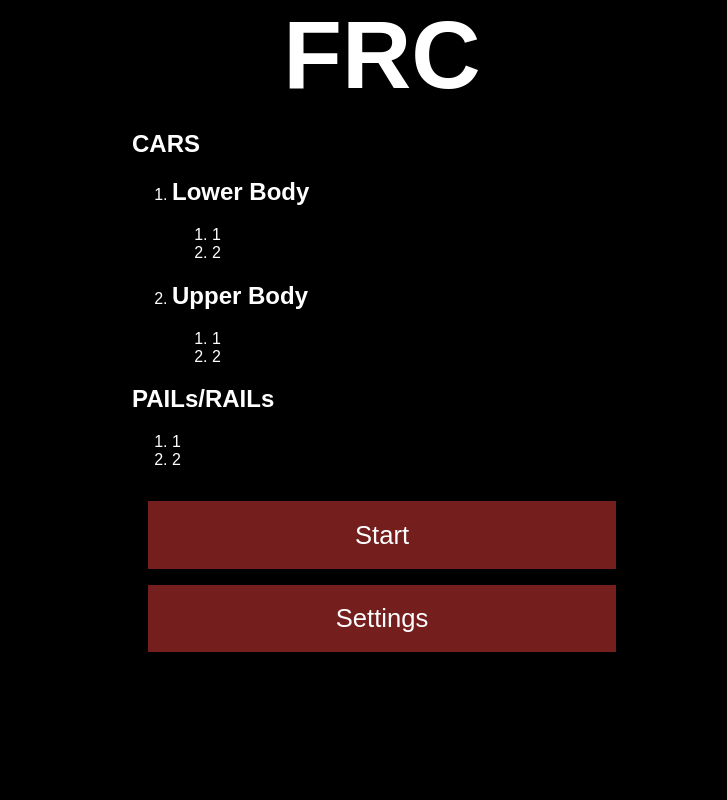
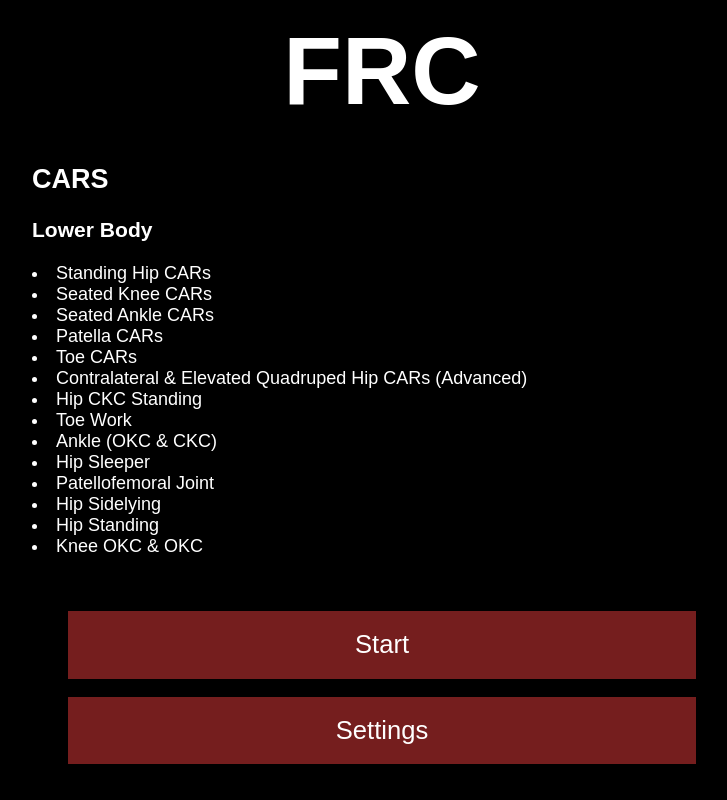
Before and after one commit to mattmazzola/frc, a React (Create React App) app: page / in a window 1280 px wide. Shown: the whole page, without its empty margins (258-985 px from the left). Built offline with nearby package versions, Linux system fonts and the light colour scheme.

Commit message:
Add movements list

```diff
--- a/src/App.css
+++ b/src/App.css
@@ -1,28 +1,29 @@
 .frc {
-  max-width: 500px;
-  margin: 0 auto;
   display: grid;
   grid-template-rows: min-content 1fr min-content;
+  grid-column: 2;
 }
 
 .frc_header {
   text-align: center;
   font-size: 3rem;
+  padding: 1rem 0;
 }
 .frc_header h1 {
   margin: 0;
 }
 
+.frc_main {
+  position: relative;
+  overflow: auto;
+}
+
 .frc_footer {
   display: grid;
   grid-gap: 1em;
-  padding: 1em;
+  padding: 2em;
 }
 
-.frc_footer button {
-  background: rgb(117, 30, 30);
-  border: none;
-  color: white;
-  font-size: 1.6rem;
-  padding: 0.75em 1em;
+.movements {
+  position: absolute;
 }
--- a/src/App.tsx
+++ b/src/App.tsx
@@ -1,5 +1,6 @@
 import * as React from 'react'
 import './App.css'
+import * as movements from './services/movements'
 
 class App extends React.Component {
   onClickStart() {
@@ -16,30 +17,33 @@ class App extends React.Component {
         <header className="frc_header">
           <h1>FRC</h1>
         </header>
-        <div>
-          <h2>CARS</h2>
-          <ol>
-            <li>
-              <h2>Lower Body</h2>
-              <ol>
-                <li>1</li>
-                <li>2</li>
-              </ol>
-            </li>
-            <li>
-            <h2>Upper Body</h2>
-              <ol>
-                <li>1</li>
-                <li>2</li>
-              </ol>
-            </li>
-          </ol>
-          <h2>PAILs/RAILs</h2>
-          <ol>
-            <li>1</li>
-            <li>2</li>
-          </ol>
-        </div>
+        <main className="frc_main">
+          <div className="movements">
+            <h2>CARS</h2>
+            <h3>Lower Body</h3>
+            {movements.carsLowerBody.map((movement, i) => (
+              <li key={i}>{movement.name}</li>
+            ))}
+            <h3>Upper Body</h3>
+            {movements.carsUpperBody.map((movement, i) => (
+              <li key={i}>{movement.name}</li>
+            ))}
+            <h3>Spinal</h3>
+            {movements.spinalMovements.map((movement, i) => (
+              <li key={i}>{movement.name}</li>
+            ))}
+
+            <h2>PAILs/RAILs</h2>
+            <h3>Lower Body</h3>
+            {movements.pailsLowerBody.map((movement, i) => (
+              <li key={i}>{movement.name}</li>
+            ))}
+            <h3>Upper Body</h3>
+            {movements.pailsUpperBody.map((movement, i) => (
+              <li key={i}>{movement.name}</li>
+            ))}
+          </div>
+        </main>
         <footer className="frc_footer">
           <button type="button" onClick={this.onClickStart}>Start</button>
           <button type="button" onClick={this.onClickSettings}>Settings</button>
--- /dev/null
+++ b/src/components/Toggle.css
@@ -0,0 +1,2 @@
+.toggle {
+}
--- a/src/index.css
+++ b/src/index.css
@@ -1,14 +1,26 @@
+* {
+  box-sizing: border-box;
+}
+
+html {
+  height: 100%;
+}
+
 body {
   margin: 0;
   padding: 0;
   font-family: sans-serif;
   background: black;
   color: white;
-  font-size: 16px;
+  font-size: 18px;
+  height: 100%;
+  display: grid;
+  grid-template: auto / 1fr;
 }
 
-* {
-  box-sizing: border-box;
+#root {
+  display: grid;
+  grid-template: auto / 1fr minmax(300px, 700px) 1fr;
 }
 
 button {
--- /dev/null
+++ b/src/services/movements.ts
@@ -0,0 +1,181 @@
+import * as models from '../types/models'
+
+export const carsLowerBody: models.IMovement[] = [
+    {
+        name: 'Standing Hip CARs'
+    },
+    {
+        name: 'Seated Knee CARs'
+    },
+    {
+        name: 'Seated Ankle CARs'
+    },
+    {
+        name: 'Patella CARs'
+    },
+    {
+        name: 'Toe CARs'
+    },
+    {
+        name: 'Contralateral & Elevated Quadruped Hip CARs (Advanced)'
+    },
+    {
+        name: 'Hip CKC Standing'
+    },
+    {
+        name: 'Toe Work'
+    },
+    {
+        name: 'Ankle (OKC & CKC)'
+    },
+    {
+        name: 'Hip Sleeper'
+    },
+    {
+        name: 'Patellofemoral Joint'
+    },
+    {
+        name: 'Hip Sidelying'
+    },
+    {
+        name: 'Hip Standing'
+    },
+    {
+        name: 'Knee OKC & OKC'
+    },
+]
+
+export const carsUpperBody: models.IMovement[] = [
+    {
+        name: 'Standing Wrist CARs'
+    },
+    {
+        name: 'Standing Scapular CARs'
+    },
+    {
+        name: 'Standing Glenohumeral Joint CARs'
+    },
+    {
+        name: 'Standing Elbow CARs'
+    },
+    {
+        name: 'Shoulder (Axial Work)'
+    },
+    {
+        name: 'Fingers'
+    },
+    {
+        name: 'Wrist (OKC & CKC)'
+    },
+    {
+        name: 'Scapula (OKC & CKC)'
+    },
+    {
+        name: 'Elbow (OKC & CKC)'
+    }
+]
+
+export const spinalMovements: models.IMovement[] = [
+    {
+        name: 'Spinal Hinge Point Training (Flexion/Extension)'
+    },
+    {
+        name: 'Hinge Point Training (Segmental Spinal Rotation)'
+    },
+    {
+        name: 'CARs – Multi Positional Cervical Spine [global rotations]'
+    },
+    {
+        name: 'Standing Thoracic: Lumbar CARs'
+    },
+    {
+        name: 'Standing Cervical Spine CARs'
+    },
+    {
+        name: 'Segmented Cat Camel with active spinal blocks'
+    },
+    {
+        name: 'Elevated Cat Camel'
+    },
+    {
+        name: 'Spinal CARS (w Wall Block)'
+    },
+    {
+        name: 'Thoracic Cat Camel'
+    },
+    {
+        name: 'Segmental Cervical Spine Using Axis Point'
+    },
+    {
+        name: 'Segmental Thoracic Rotation With Ball'
+    },
+    {
+        name: 'Global Lumbar & Thoracic Spine (Standing)'
+    },
+    {
+        name: 'Full Spine Cat-Camel'
+    },
+    {
+        name: 'Global Cervical Spine'
+    },
+    {
+        name: 'Segmental Lumbar (or Thoracic) Spine With Ball'
+    },
+    {
+        name: 'Segmental Cervical Spine'
+    }
+]
+
+export const pailsUpperBody: models.IMovement[] = [
+    {
+        name: 'Americana PAILs/RAILs (GH Ext Rotation)'
+    },
+    {
+        name: 'Doorway Stretch PAILs/RAILs'
+    },
+    {
+        name: 'Scapular Retraction Using Rings: PAILs / RAILs'
+    },
+    {
+        name: 'Shoulder Internal Rotation PAILs / RAILs'
+    },
+    {
+        name: 'Shoulder Flexion PAILs / RAILs'
+    },
+    {
+        name: 'Shoulder External Rotation PAILs / RAILs'
+    },
+    {
+        name: 'Stick Key Lock [GH ER] – PAILs/RAILs'
+    },
+    {
+        name: 'Stick Kimura [GH IR] – PAILs/RAILs'
+    },
+    {
+        name: 'Multirange PAILS/RAILS: Scapular Protraction'
+    }
+]
+
+export const pailsLowerBody: models.IMovement[] = [
+    {
+        name: 'Figure-4 PAILs/RAILs (Superficial Gluteal Fascia)'
+    },
+    {
+        name: 'Standing Hamstrings PAILs/RAILs'
+    },
+    {
+        name: '90/90 External Rotation PAILs / RAILs'
+    },
+    {
+        name: '90/90 Internal Rotation PAILs / RAILs'
+    },
+    {
+        name: 'Tibial Internal/External Rotation Using the Kimura Grip'
+    },
+    {
+        name: 'Ankle Dorsiflexion from Combat Base '
+    },
+    {
+        name: 'Squat PAILS/RAILS Progression with Stall Bars (Ankle Dorsiflexion)'
+    }
+]
--- /dev/null
+++ b/src/types/models.ts
@@ -0,0 +1,3 @@
+export interface IMovement {
+    name: string
+}
```
Also changed, not shown: src/components/Toggle.tsx (added, +36 -0 lines).
